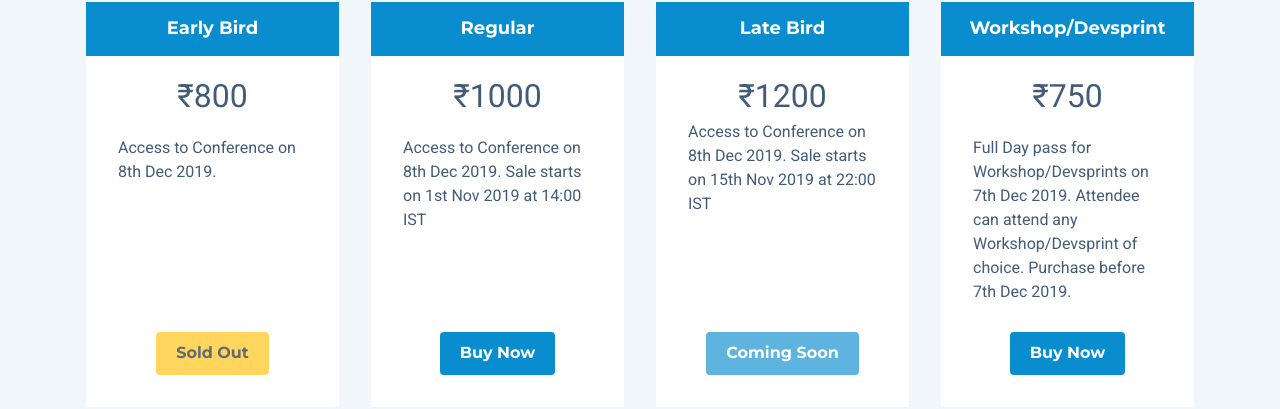
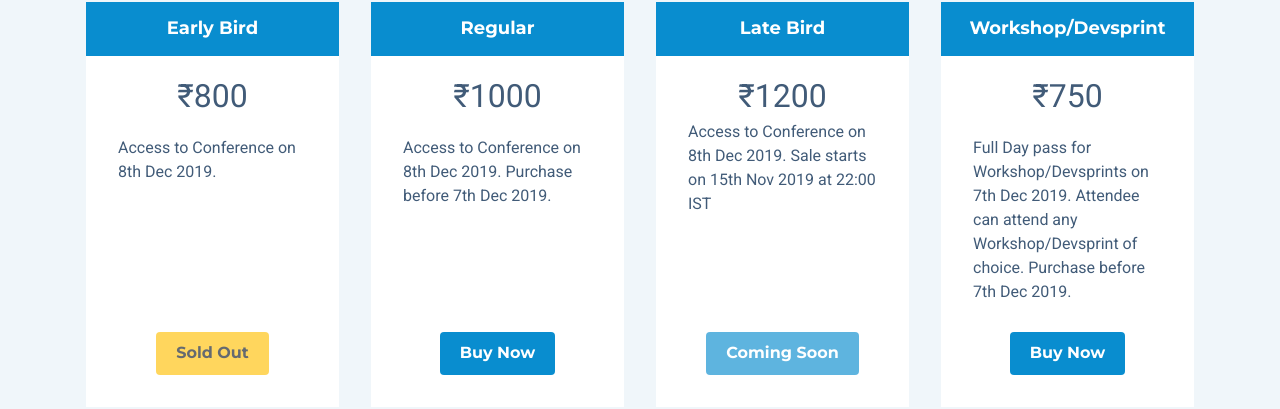
Before and after one commit to HydPy/hydpyconf2019, a Jekyll site: the page built from index.html, in a window 1280 px wide and 900 px high, scrolled down 2389 px. Shown: the part 122-531 px from the top of the window. Built offline with Jekyll 4.4.1, drawn with Linux system fonts in a browser that asks for light colours; nearby versions of some CDN libraries.

Commit message:
Ad purchase before date for regular tickets

```diff
--- a/_includes/tickets-section.html
+++ b/_includes/tickets-section.html
@@ -30,7 +30,7 @@
 							<div class="info p-3">
 								<div class="price-figure text-center mb-3"><span class="currency">&#8377;</span><span class="number">1000</span></div>
 								<div class="desc px-3">
-									Access to Conference on 8th Dec 2019. Sale starts on 1st Nov 2019 at 14:00 IST
+									Access to Conference on 8th Dec 2019. Purchase before 7th Dec 2019.
 								</div>
 							</div><!--//info-->
 						</div><!--//card-body-->
```
